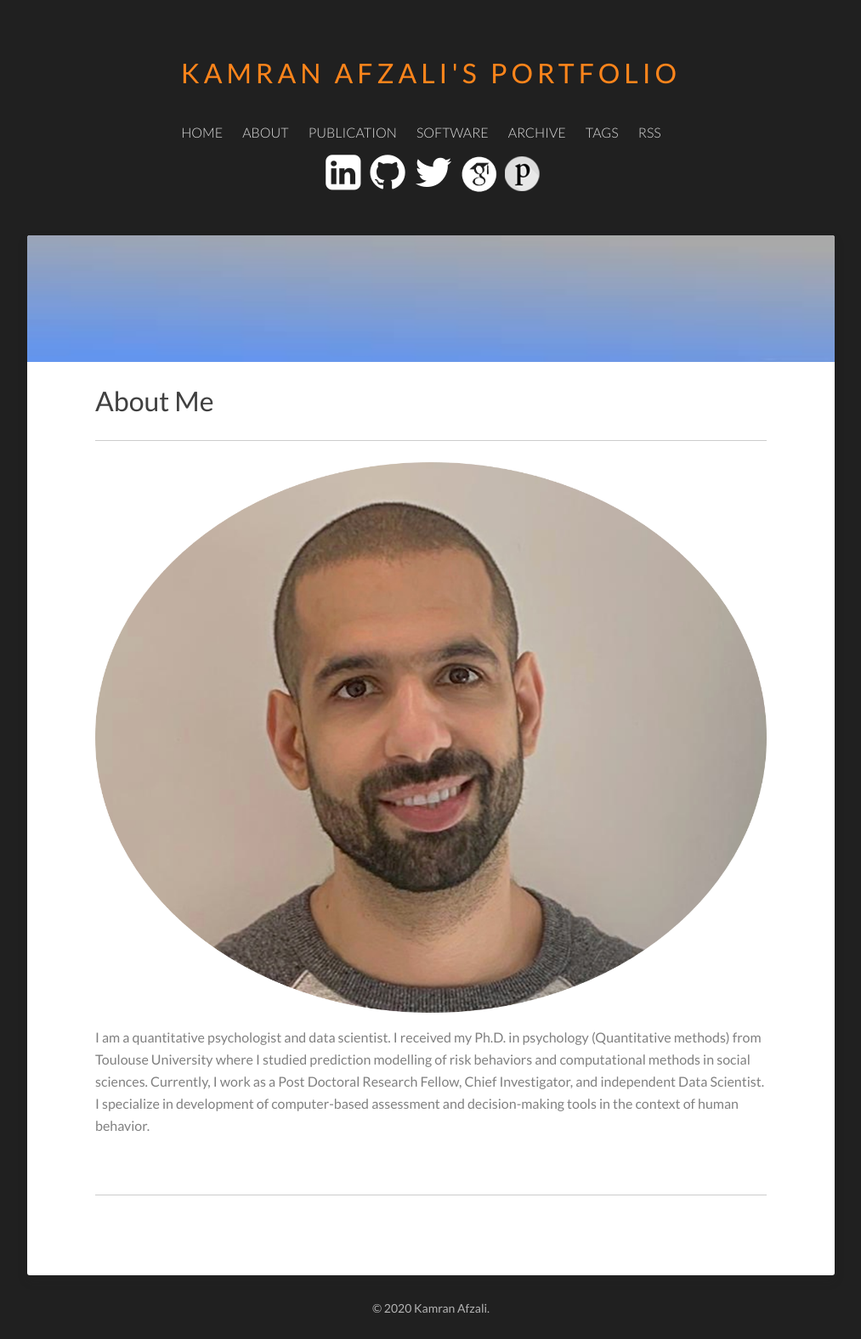
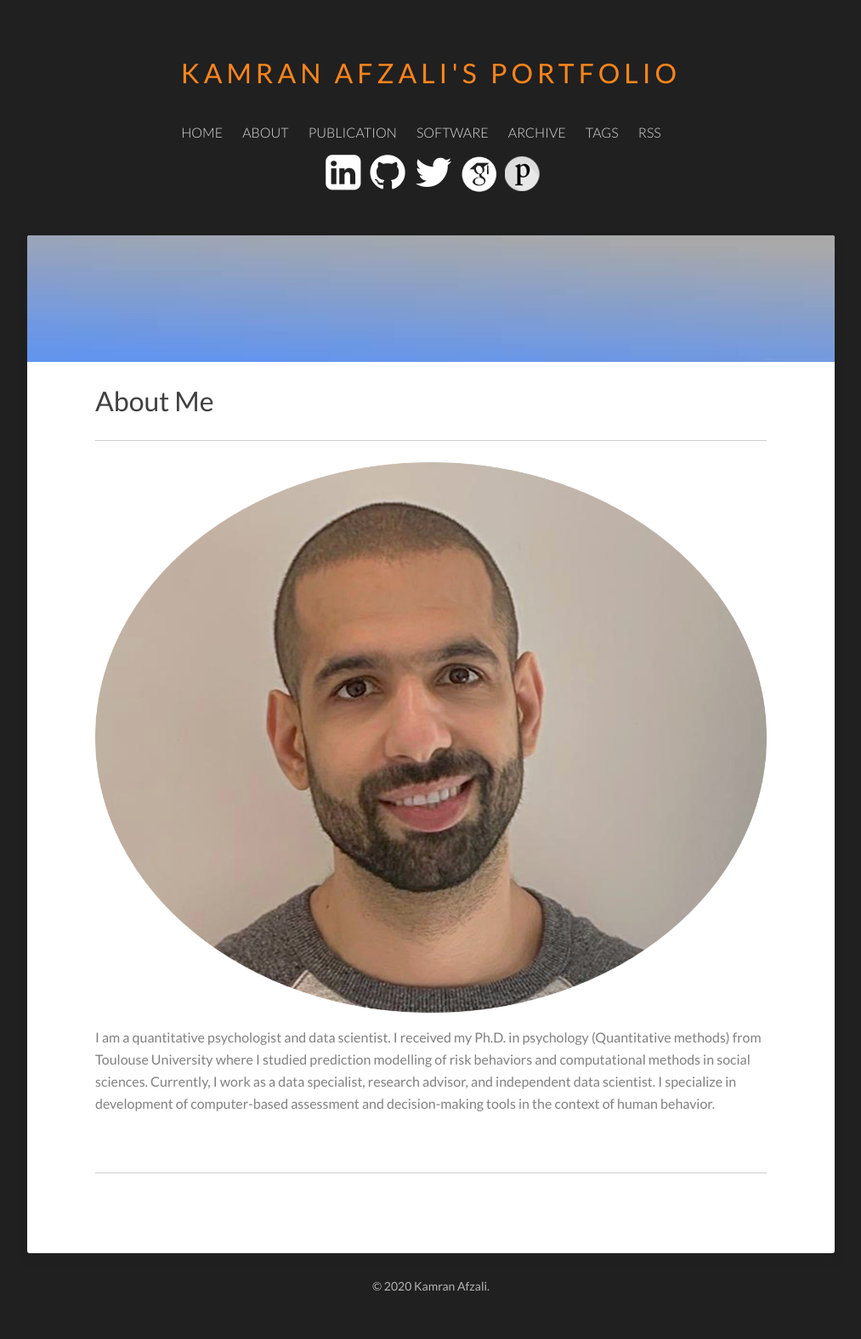
Before and after one commit to Kamran-Afzali/Kamran-Afzali.github.io, a Jekyll site: the page built from about/index.md, in a window 1280 px wide. Shown: the whole page at 85% size, without its empty margins (133-1146 px from the left). Built offline with Jekyll 4.4.1, drawn with Linux system fonts in a browser that asks for light colours; after the commit the page ends 1550 px from its top, so only the background shows below that.

Commit message:
Update index.md

```diff
--- a/about/index.md
+++ b/about/index.md
@@ -10,6 +10,6 @@ title: About Me
 
 
 <p>
-I am a quantitative psychologist and data scientist. I received my Ph.D. in psychology (Quantitative methods) from Toulouse University where I studied prediction modelling of risk behaviors and computational methods in social sciences. Currently, I work as a Post Doctoral Research Fellow, Chief Investigator, and independent Data Scientist. I specialize in development of computer-based assessment and decision-making tools in the context of human behavior.
+I am a quantitative psychologist and data scientist. I received my Ph.D. in psychology (Quantitative methods) from Toulouse University where I studied prediction modelling of risk behaviors and computational methods in social sciences. Currently, I work as a data specialist, research advisor, and independent data scientist. I specialize in development of computer-based assessment and decision-making tools in the context of human behavior.
   <br><br><br>
 </p>
```
